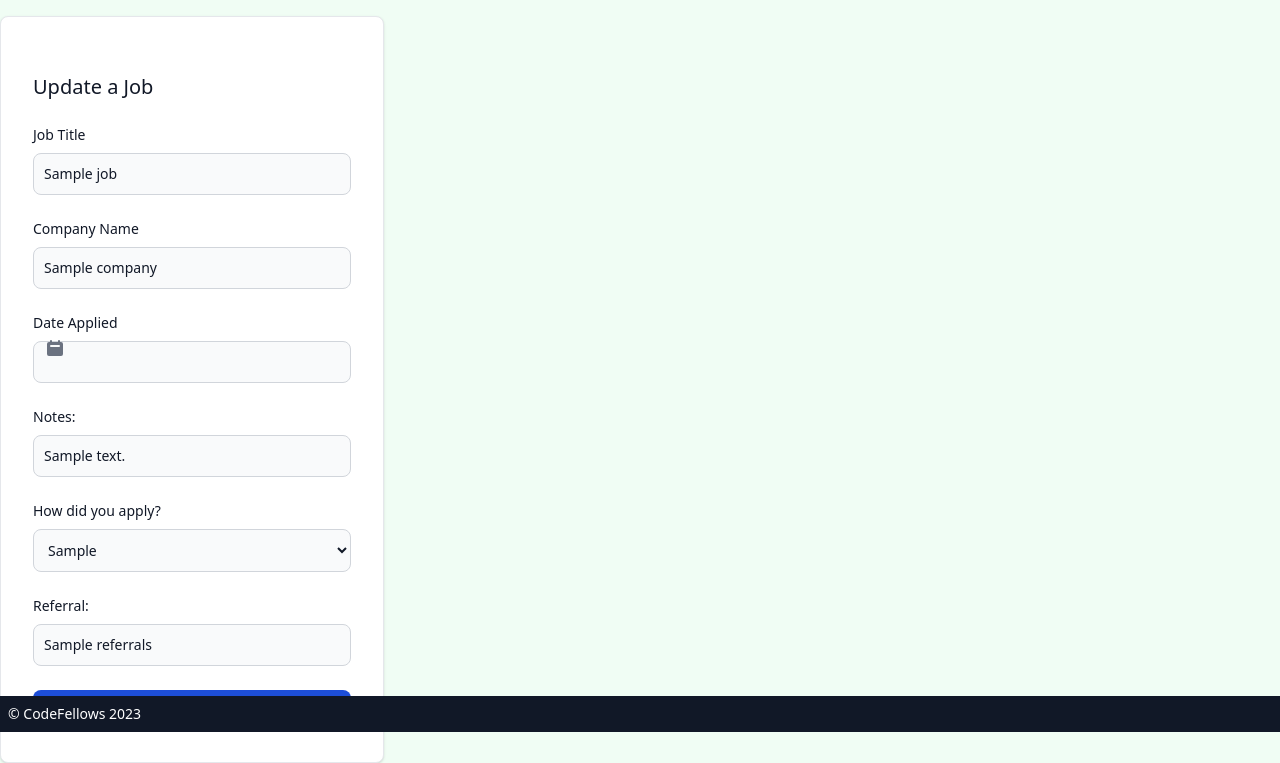
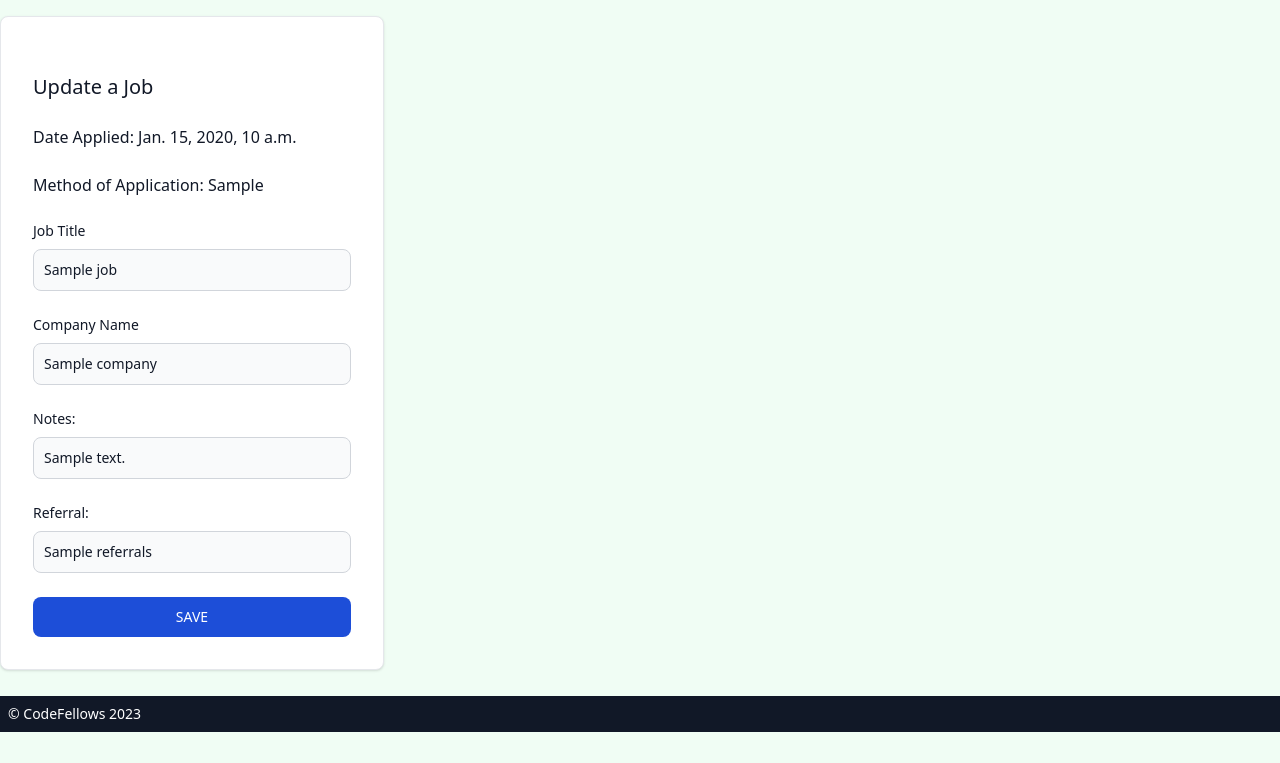
Before and after one commit to Team-DAIR/JAT-backend-2, a Django app: template templates/jobs/job_update.html in a window 1280 px wide. Shown: the part 68-831 px from the top of the page. After the commit the page ends 800 px from the top, so only its background shows below. Run offline with Django 4.2, Linux system fonts and the light colour scheme; the template is opened without the code that fills it: most values are stand-ins (such as "Sample title", 1, 10 or a date in 2020); some libraries are stand-ins or nearby versions.

Commit message:
CRUD all working

```diff
--- a/jobs/views_front.py
+++ b/jobs/views_front.py
@@ -18,7 +18,7 @@ class JobDetailView(LoginRequiredMixin, DetailView):
 class JobUpdateView(LoginRequiredMixin, UpdateView):
     template_name = "jobs/job_update.html"
     model = Job
-    fields = "__all__"
+    fields = ["company", "job_title", "notes", "referrals"]
     context_object_name = "job"
 
 
--- a/templates/jobs/job_update.html
+++ b/templates/jobs/job_update.html
@@ -1,18 +1,15 @@
 {% extends 'base.html' %}
-
 {% block content %}
-{# <h1>Update Thing</h1>#}
-{# <form method="POST">#}
-  {##}
-  {# {{ form.as_p }}#}
-  {# <input type="submit" value="SAVE">#}
-  {# </form>#}
 
 <div
   class="w-full max-w-sm p-4 bg-white border border-gray-200 rounded-lg shadow sm:p-6 md:p-8 dark:bg-gray-800 dark:border-gray-700">
   <form class="space-y-6" method="POST">
     {% csrf_token %}
     <h5 class="text-xl font-medium text-gray-900 dark:text-white">Update a Job</h5>
+
+    <p class="text-md font-medium text-gray-900 dark:text-white">Date Applied: {{ job.date_applied }}</p>
+
+    <p class="text-md font-medium text-gray-900 dark:text-white">Method of Application: {{ job.method_of_applications }}</p>
 
     <div>
       <label for="id_job_title" class="block mb-2 text-sm font-medium text-gray-900 dark:text-white">Job Title</label>
@@ -29,42 +26,10 @@
     </div>
 
     <div>
-      <script src="https://cdnjs.cloudflare.com/ajax/libs/flowbite/1.6.3/datepicker.min.js"></script>
-
-      <div class="relative max-w-sm">
-        <label for="id_date_applied" class="block mb-2 text-sm font-medium text-gray-900 dark:text-white">Date Applied</label>
-
-        <div class="absolute inset-y-0 left-0 flex items-center pl-3 pointer-events-none">
-          <svg aria-hidden="true" class="w-5 h-5 text-gray-500 dark:text-gray-400" fill="currentColor"
-            viewBox="0 0 20 20" xmlns="http://www.w3.org/2000/svg">
-            <path fill-rule="evenodd"
-              d="M6 2a1 1 0 00-1 1v1H4a2 2 0 00-2 2v10a2 2 0 002 2h12a2 2 0 002-2V6a2 2 0 00-2-2h-1V3a1 1 0 10-2 0v1H7V3a1 1 0 00-1-1zm0 5a1 1 0 000 2h8a1 1 0 100-2H6z"
-              clip-rule="evenodd"></path>
-          </svg>
-        </div>
-        <input datepicker datepicker-autohide name="date_applied" id="id_date_applied" type="text"
-          class="bg-gray-50 border border-gray-300 text-gray-900 text-sm rounded-lg focus:ring-blue-500 focus:border-blue-500 block w-full pl-10 p-2.5  dark:bg-gray-700 dark:border-gray-600 dark:placeholder-gray-400 dark:text-white dark:focus:ring-blue-500 dark:focus:border-blue-500">
-      </div>
-    </div>
-
-    <div>
       <label for="id_notes" class="block mb-2 text-sm font-medium text-gray-900 dark:text-white">Notes: </label>
       <input type="text" name="notes" id="id_notes"
         class="bg-gray-50 border border-gray-300 text-gray-900 text-sm rounded-lg focus:ring-blue-500 focus:border-blue-500 block w-full p-2.5 dark:bg-gray-600 dark:border-gray-500 dark:placeholder-gray-400 dark:text-white"
         required value="{{ job.notes }}">
-    </div>
-
-    <div>
-      <label for="method_of_applications" class="block mb-2 text-sm font-medium text-gray-900 dark:text-white">How did you
-        apply?</label>
-      <select id="method_of_applications"
-        class="bg-gray-50 border border-gray-300 text-gray-900 text-sm rounded-lg focus:ring-blue-500 focus:border-blue-500 block w-full p-2.5 dark:bg-gray-700 dark:border-gray-600 dark:placeholder-gray-400 dark:text-white dark:focus:ring-blue-500 dark:focus:border-blue-500" required value="{{ job.method_of_applications }}">
-        <option selected>{{ job.method_of_applications }}</option>
-        <option value="linkedin">LinkedIn</option>
-        <option value="indeed">Indeed</option>
-        <option value="company_website">Company Website</option>
-        <option value="other">Other</option>
-      </select>
     </div>
 
     <div>
```
Also changed, not shown: db.sqlite3.
